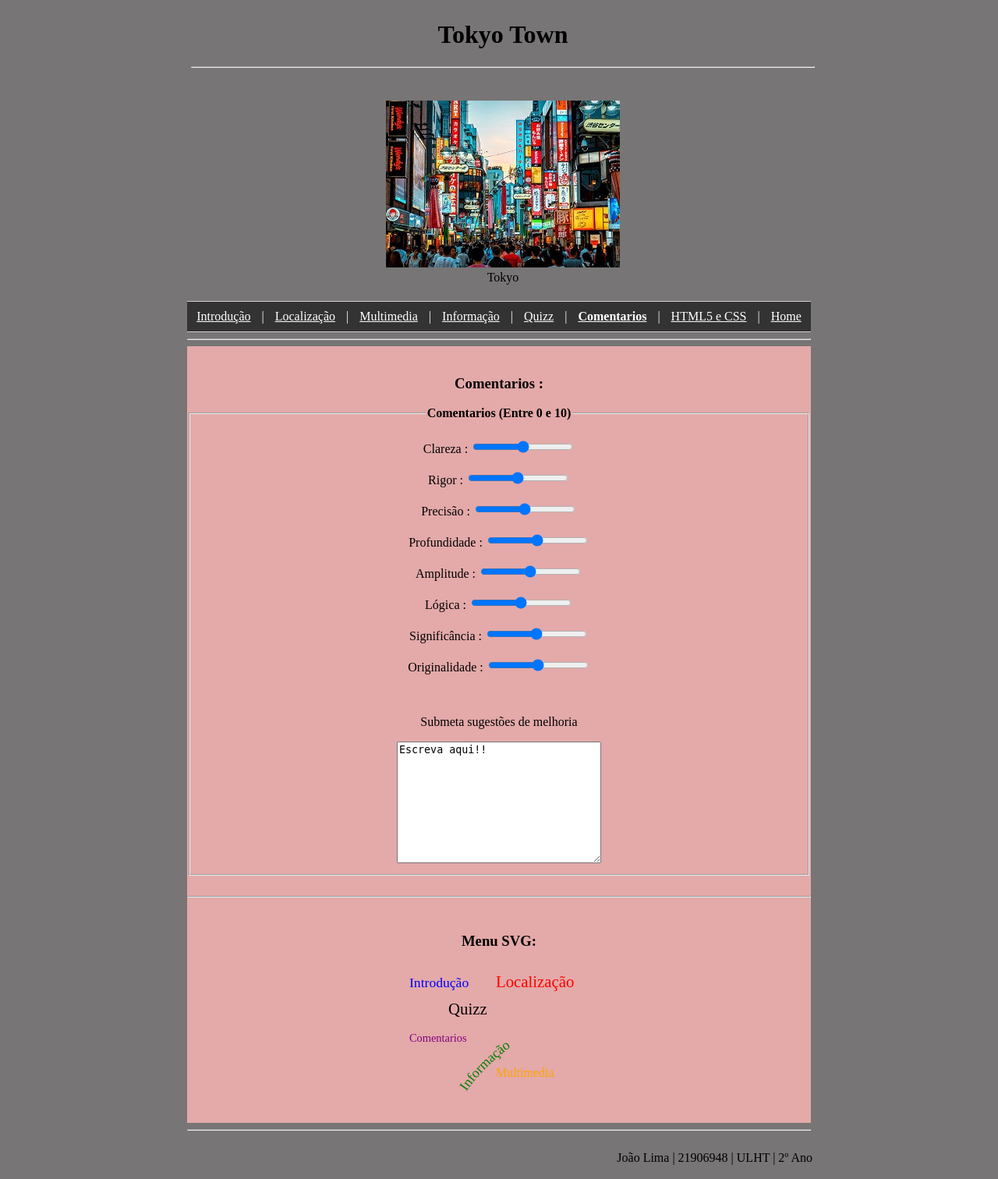
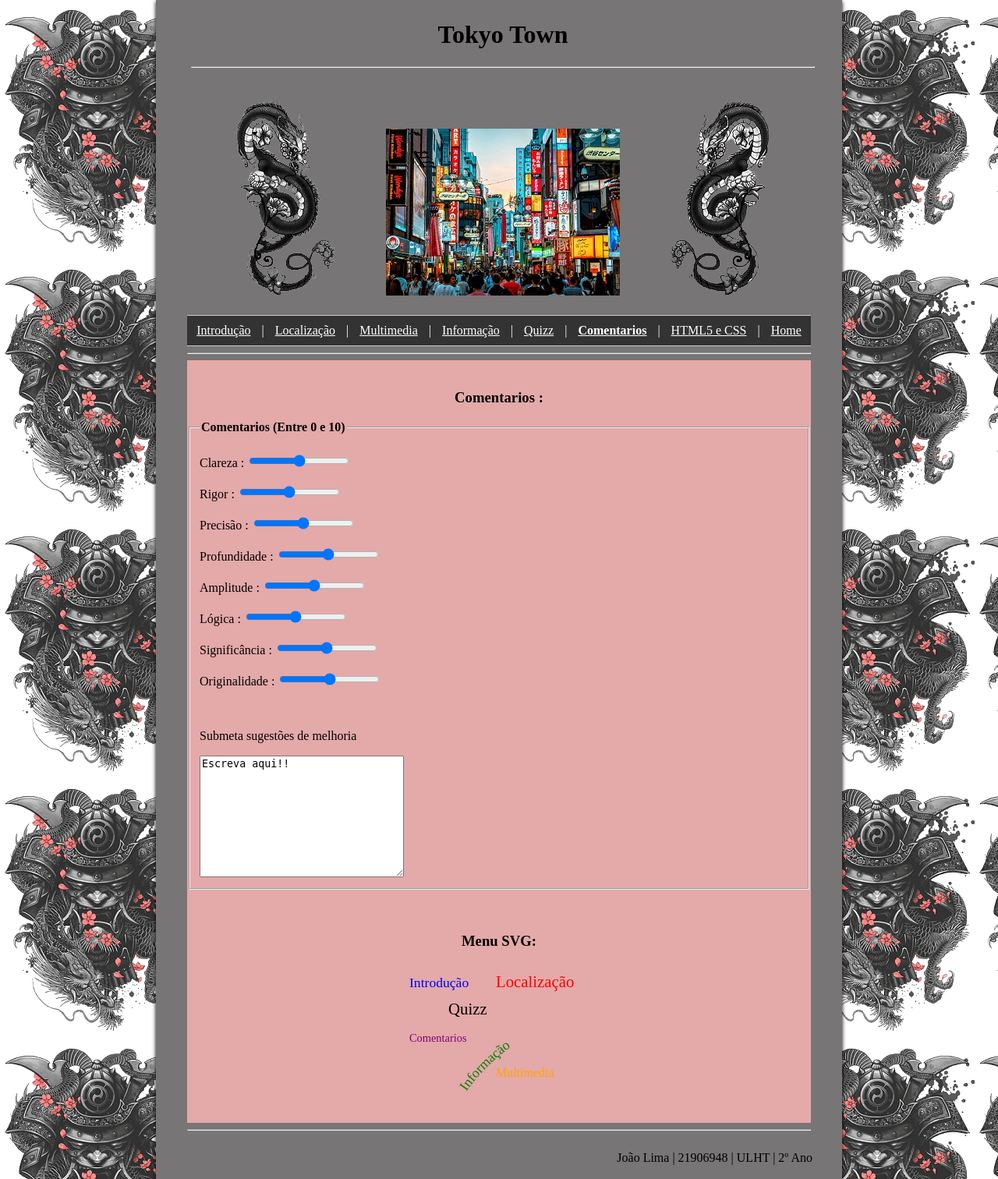
Before and after one commit to JoaoLima-21906948/pw-lab1, a PHP site: page /lab4/comentarios.html in a window 1280 px wide. Shown: the whole page at 78% size. Run offline with PHP 8.4, Linux system fonts and the light colour scheme.

Commit message:
Add files via upload

```diff
--- a/lab4/comentarios.html
+++ b/lab4/comentarios.html
@@ -16,6 +16,12 @@
   h2 {
     text-align: center;
   }
+  body{
+    margin: auto;
+    background-color:rgb(119, 117, 117);
+    text-align: left;
+    width: 800px;
+  }
 </style>
 </head>
 
@@ -26,8 +32,9 @@
     <br>
     <center>
       <figure>
+        <img src="images/dragao1.png" alt="japanese dragon">
         <img src="images/tokyo2.png" alt="tokyo city">
-        <figcaption>Tokyo</figcaption>
+        <img src="images/dragao2.png" alt="japanese dragon">
       </figure>
     </center>
   </header>
@@ -49,7 +56,7 @@
   <main>
     <section>
       <br>
-      <h3>Comentarios :</h3>
+      <center><h3>Comentarios :</h3></center>
       <fieldset>
         <legend><b>Comentarios (Entre 0 e 10)</b></legend>
       <br>
@@ -77,8 +84,9 @@ Escreva aqui!!
       <input type="hidden" id="opiniao" name="lab3">
       </fieldset>
     </section>
-    <br><hr><br>
+    <br><br>
     <section>
+      <center>
       <h3>Menu SVG:</h3>
       <svg height="200" width="230">
         <g transform="translate(0,15)">
@@ -149,6 +157,7 @@ Escreva aqui!!
           </text>
         </g>
       </svg>
+    </center>
     </section>
   </main>
   <hr>
--- a/lab4/estilos.css
+++ b/lab4/estilos.css
@@ -1,8 +1,17 @@
+html{
+    background-image: url(images/samu.png);
+    height: 100%
+}
 body{
-    margin: auto;
-    background-color:rgb(119, 117, 117);
     text-align: center;
     width: 800px;
+    min-height: 100%;
+    margin-left: auto;
+    margin-right: auto;
+    padding: 0 40px;
+    position: relative;
+    background:rgb(119, 117, 117);;
+    box-shadow: black 0 2px 5px 0;
 }
 
 .bandeira{
@@ -95,3 +104,12 @@ body nav p a:active {
     position: sticky;
     top: 0;
 }
+
+#Intro::first-letter {
+    color: rgb(0, 0, 0);
+    font-size: 50px;
+  }
+
+#Intro::first-line {
+    font-weight:bold
+}
--- a/lab4/html5-css.html
+++ b/lab4/html5-css.html
@@ -24,8 +24,9 @@
     <br>
     <center>
       <figure>
+        <img src="images/dragao1.png" alt="japanese dragon">
         <img src="images/tokyo2.png" alt="tokyo city">
-        <figcaption>Tokyo</figcaption>
+        <img src="images/dragao2.png" alt="japanese dragon">
       </figure>
     </center>
   </header>
--- a/lab4/index.html
+++ b/lab4/index.html
@@ -26,7 +26,9 @@
     <br>
     <center>
       <figure>
+        <img src="images/dragao1.png" alt="japanese dragon">
         <img src="images/tokyo2.png" alt="tokyo city">
+        <img src="images/dragao2.png" alt="japanese dragon">
       </figure>
     </center>
   </header>
@@ -49,7 +51,7 @@
     <br>
     <section>
       <h3>Introdução :</h3>
-      <p>Tóqui-o, oficialmente a Metrópole de Tóquio (東京 都, Tōkyō-to ) , é a capital e a prefeitura mais populosa do
+      <p id="Intro">Tóqui-o, oficialmente a Metrópole de Tóquio (東京 都, Tōkyō-to ) , é a capital e a prefeitura mais populosa do
         Japão .</p>
       <p>Localizada na ponta da Baía de Tóquio , a prefeitura faz parte da região de Kantō na costa central do Pacífico
         daprincipal ilha japonesa de Honshu .</p>
--- a/lab4/info.html
+++ b/lab4/info.html
@@ -29,7 +29,9 @@
     <br>
     <center>
       <figure>
+        <img src="images/dragao1.png" alt="japanese dragon">
         <img src="images/tokyo2.png" alt="tokyo city">
+        <img src="images/dragao2.png" alt="japanese dragon">
       </figure>
     </center>
   </header>
--- a/lab4/local.html
+++ b/lab4/local.html
@@ -26,7 +26,9 @@
     <br>
     <center>
       <figure>
+        <img src="images/dragao1.png" alt="japanese dragon">
         <img src="images/tokyo2.png" alt="tokyo city">
+        <img src="images/dragao2.png" alt="japanese dragon">
       </figure>
     </center>
   </header>
@@ -49,7 +51,7 @@
     <section>
     <br>
     <h3>Localização:</h3>
-    <p>Tóquio, a movimentada capital do Japão, país insular no Oceano Pacífico, tem cidades densas, palácios imperiais,
+    <p id="Intro">Tóquio, a movimentada capital do Japão, país insular no Oceano Pacífico, tem cidades densas, palácios imperiais,
       parques nacionais montanhosos e milhares de santuários e templos.</p>
     <p>Os trens-bala Shinkansen conectam as principais ilhas: Kyushu (com as praias subtropicais de Okinawa),</p>
     <p>Honshu (onde ficam Tóquio e a sede do memorial da bomba atômica de Hiroshima) e Hokkaido (famosa como destino
--- a/lab4/multimedia.html
+++ b/lab4/multimedia.html
@@ -26,7 +26,9 @@
     <br>
     <center>
       <figure>
+        <img src="images/dragao1.png" alt="japanese dragon">
         <img src="images/tokyo2.png" alt="tokyo city">
+        <img src="images/dragao2.png" alt="japanese dragon">
       </figure>
     </center>
   </header>
--- a/lab4/quizz.html
+++ b/lab4/quizz.html
@@ -32,7 +32,9 @@
     <br>
     <center>
       <figure>
+        <img src="images/dragao1.png" alt="japanese dragon">
         <img src="images/tokyo2.png" alt="tokyo city">
+        <img src="images/dragao2.png" alt="japanese dragon">
       </figure>
     </center>
   </header>
```
Also changed, not shown: lab4/images/dragao1.png (added), lab4/images/dragao2.png (added), lab4/images/samu.png (added).
